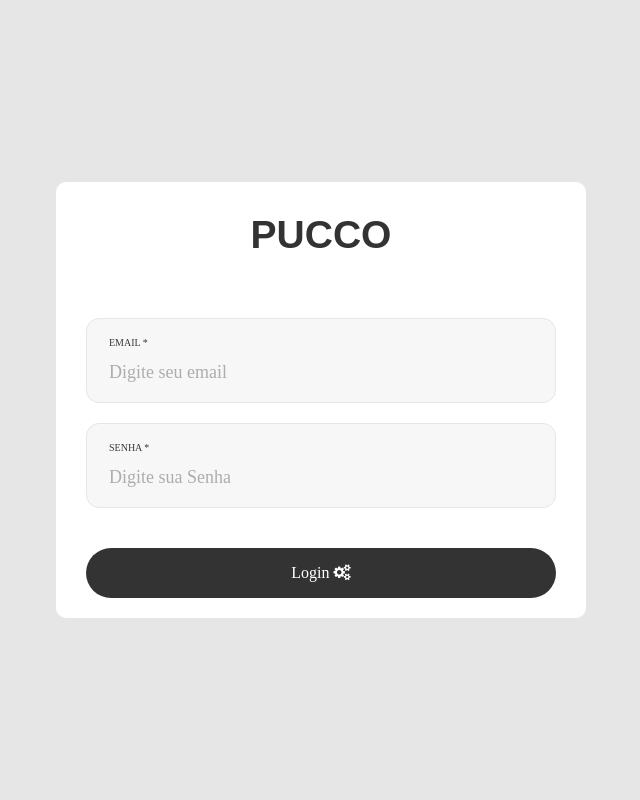
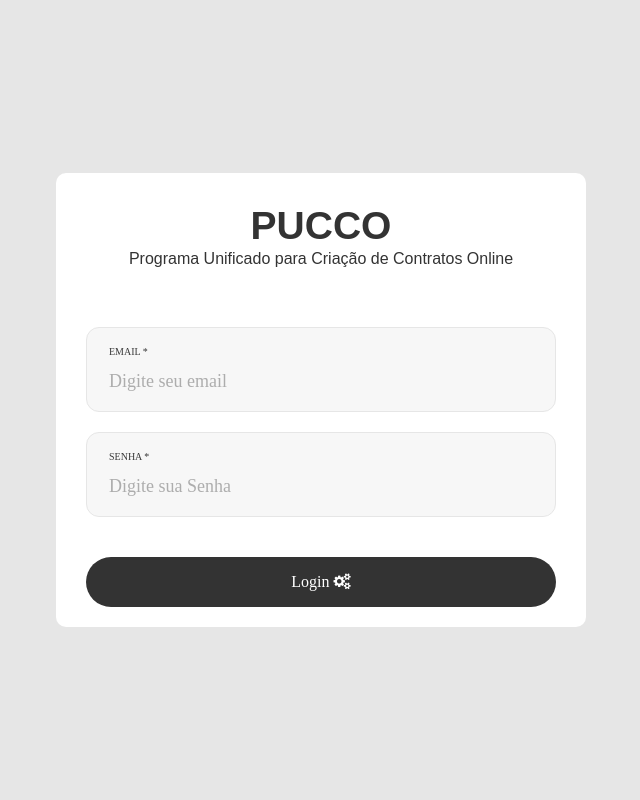
Before and after one commit to oliveirabrunoa/unatools, a Django app: page / in a window 1280 px wide. Shown: the whole page, without its empty margins (319-959 px from the left). Run offline with Django 3.2, Linux system fonts and the light colour scheme; some libraries are stand-ins or nearby versions; some web fonts are replaced.

Commit message:
Ajustes finos de template e query

```diff
--- a/UnaToolsGestao/tools/templates/login.html
+++ b/UnaToolsGestao/tools/templates/login.html
@@ -5,7 +5,7 @@
 	<meta charset="UTF-8">
 	<meta name="viewport" content="width=device-width, initial-scale=1">
 <!--===============================================================================================-->
-	<link rel="icon" type="image/png" href="images/icons/favicon.ico"/>
+	<link rel="icon" type="image/png" href="static/images/iconpucco.png"/>
 <!--===============================================================================================-->
 	<link rel="stylesheet" type="text/css" href="static/vendor/bootstrap/css/bootstrap.min.css">
 <!--===============================================================================================-->
@@ -36,9 +36,8 @@
 			<form method="POST" class="contact100-form validate-form">{% csrf_token %}
 				<span class="contact100-form-title">
 					<strong>PUCCO</strong>
+					<h6>Programa Unificado para Criação de Contratos Online</h6>
 				</span>
-
-
 						<div class="wrap-input100 validate-input bg1" data-validate = "O Email informado é inválido">
 							<span class="label-input100">Email *</span>
 							<input class="input100" type="text" value='{{ email }}' name="email"  placeholder="Digite seu email ">
--- a/UnaToolsGestao/tools/views.py
+++ b/UnaToolsGestao/tools/views.py
@@ -27,7 +27,7 @@ from django.contrib.auth import logout
 class allcontracts(ListView):
     template_name = 'contracts_list.html'
     model = Contrato
-    # queryset = Contrato.objects.all()
+    queryset = Contrato.objects.all().filter(assinado=False)
 
     # @method_decorator(login_required)
     # def dispatch(self, *args, **kwargs):
```
Also changed, not shown: UnaToolsGestao/tools/static/images/iconpucco.png (added).
